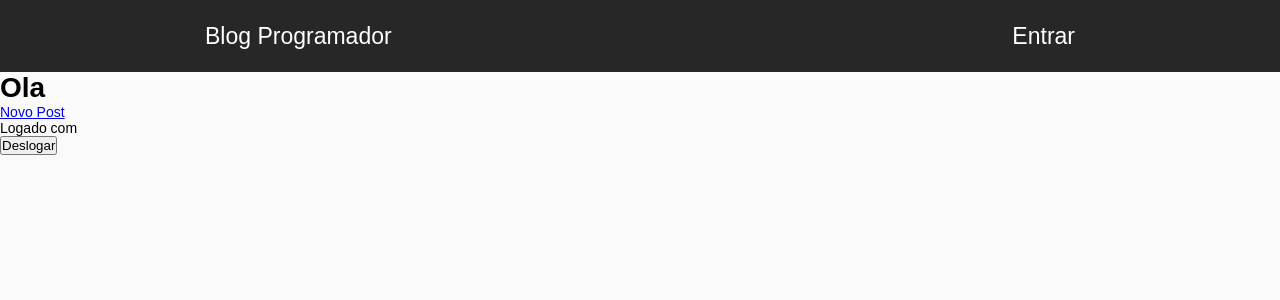
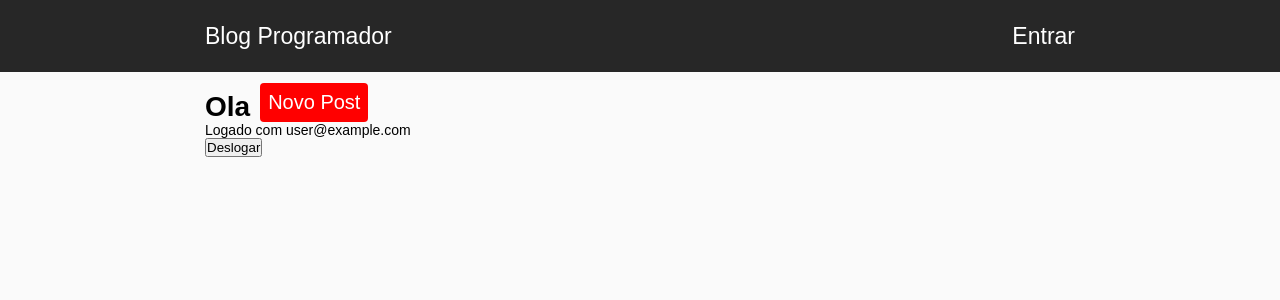
Before and after one commit to felipe1000cardozo/FirebaseBlog, a React (Create React App) app: page /dashboard in a window 1280 px wide. Shown: the top 300 px of the page. Built offline with nearby package versions, Linux system fonts and the light colour scheme; no server answers; the database is empty; sample sign-in values are in the browser's storage.

Commit message:
Creating NewPost screen

```diff
--- a/src/App.js
+++ b/src/App.js
@@ -10,6 +10,7 @@ import Header from "./components/Header";
 import Login from "./components/Login";
 import Register from "./components/Register";
 import Dashboard from "./components/Dashboard";
+import NewPost from "./components/NewPost";
 
 const App = () => {
   const [firebaseInitialized, setFirebaseInitialized] = useState(false);
@@ -29,6 +30,7 @@ const App = () => {
         <Route exact path="/login" component={Login} />
         <Route exact path="/register" component={Register} />
         <Route exact path="/dashboard" component={Dashboard} />
+        <Route exact path="/dashboard/new" component={NewPost} />
       </Switch>
     </BrowserRouter>
   ) : (
--- a/src/components/Dashboard/index.jsx
+++ b/src/components/Dashboard/index.jsx
@@ -2,11 +2,16 @@ import React, { useState, useEffect } from "react";
 import { Link, withRouter } from "react-router-dom";
 import firebase from "../../firebase";
 
+import { StyledDashboard } from "./style";
+
 const Dashboard = props => {
   const [nome, setNome] = useState(localStorage.userName);
-  const [userEmail, setUserEmail] = useState("");
 
-  function logout() {}
+  async function logout() {
+    await firebase.logout().catch(error => console.log(error));
+    localStorage.removeItem("userName");
+    props.history.push("/");
+  }
 
   useEffect(() => {
     async function getLoginStatus() {
@@ -22,17 +27,18 @@ const Dashboard = props => {
     }
 
     getLoginStatus();
+    // eslint-disable-next-line
   }, []);
 
   return (
-    <div>
-      <div>
+    <StyledDashboard>
+      <div className="user-info">
         <h1>Ola {nome}</h1>
         <Link to="/dashboard/new">Novo Post</Link>
       </div>
-      <p>Logado com {userEmail}</p>
+      <p>Logado com {firebase.getCurrent()}</p>
       <button onClick={() => logout()}>Deslogar</button>
-    </div>
+    </StyledDashboard>
   );
 };
 
--- /dev/null
+++ b/src/components/Dashboard/style.js
@@ -0,0 +1,24 @@
+import styled from "styled-components";
+
+export const StyledDashboard = styled.main`
+  width: 100%;
+  max-width: 930px;
+  margin: 20px auto;
+  padding: 0 30px;
+  div.user-info {
+    display: flex;
+    height: 30px;
+    align-items: center;
+    a {
+      display: block;
+      margin-left: 10px;
+      margin-bottom: 10px;
+      padding: 8px;
+      border-radius: 4px;
+      font-size: 20px;
+      background-color: #ff0000;
+      color: #fff;
+      text-decoration: none;
+    }
+  }
+`;
--- a/src/components/Login/index.jsx
+++ b/src/components/Login/index.jsx
@@ -12,6 +12,7 @@ const Login = props => {
     if (firebase.getCurrent()) {
       return props.history.replace("dashboard");
     }
+    // eslint-disable-next-line
   }, []);
 
   function entrar(e) {
--- /dev/null
+++ b/src/components/NewPost/index.jsx
@@ -0,0 +1,44 @@
+import React, { useState } from "react";
+import { Link, withRouter } from "react-router-dom";
+
+const NewPost = () => {
+  const [titulo, setTitulo] = useState("");
+  const [imagem, setImagem] = useState("");
+  const [descricao, setDescricao] = useState("");
+
+  return (
+    <div>
+      <header>
+        <Link></Link>
+      </header>
+      <form action="">
+        <label>Titulo:</label>
+        <input
+          type="text"
+          placeholder="Nome do post"
+          value={titulo}
+          autofocus
+          onChange={e => setTitulo(e.target.value)}
+        />
+        <label>Url da imagem:</label>
+        <input
+          type="text"
+          placeholder="Url da capa"
+          value={imagem}
+          onChange={e => setImagem(e.target.value)}
+        />
+        <label>Descrição:</label>
+        <textarea
+          type="text"
+          placeholder="Nome do post"
+          value={descricao}
+          autofocus
+          onChange={e => setDescricao(e.target.value)}
+        />
+        <button type="submit"></button>
+      </form>
+    </div>
+  );
+};
+
+export default withRouter(NewPost);
--- a/src/components/Register/index.jsx
+++ b/src/components/Register/index.jsx
@@ -1,6 +1,6 @@
 import React, { useState } from "react";
 import firebase from "../../firebase";
-import { Link, withRouter } from "react-router-dom";
+import { withRouter } from "react-router-dom";
 
 import { RegisterForm, RegisterTitle } from "./style";
 
@@ -33,21 +33,21 @@ const Register = props => {
           type="text"
           value={nome}
           autoFocus
-          autoComplete="on"
+          autoComplete="off"
           onChange={e => setNome(e.target.value)}
         />
         <label>Email:</label>
         <input
           type="email"
           value={email}
-          autoComplete="on"
+          autoComplete="off"
           onChange={e => setEmail(e.target.value)}
         />
         <label>Senha:</label>
         <input
           type="password"
           value={password}
-          autoComplete="on"
+          autoComplete="off"
           onChange={e => setPassword(e.target.value)}
         />
 
--- a/src/firebase.js
+++ b/src/firebase.js
@@ -23,6 +23,10 @@ class Firebase {
 
   login(email, password) {
     return app.auth().signInWithEmailAndPassword(email, password);
+  }
+
+  logout() {
+    return app.auth().signOut();
   }
 
   async register(nome, email, password) {
```
